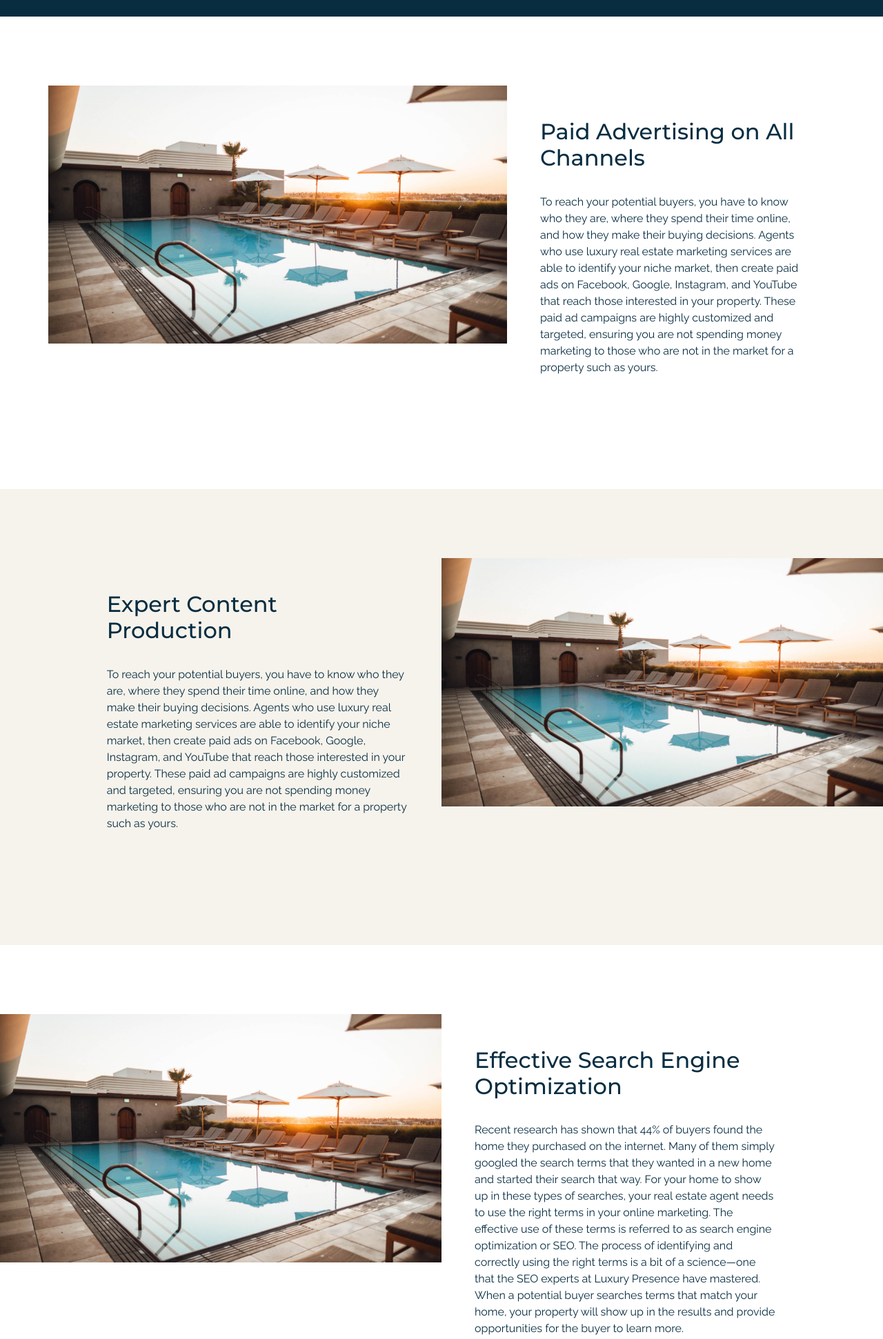
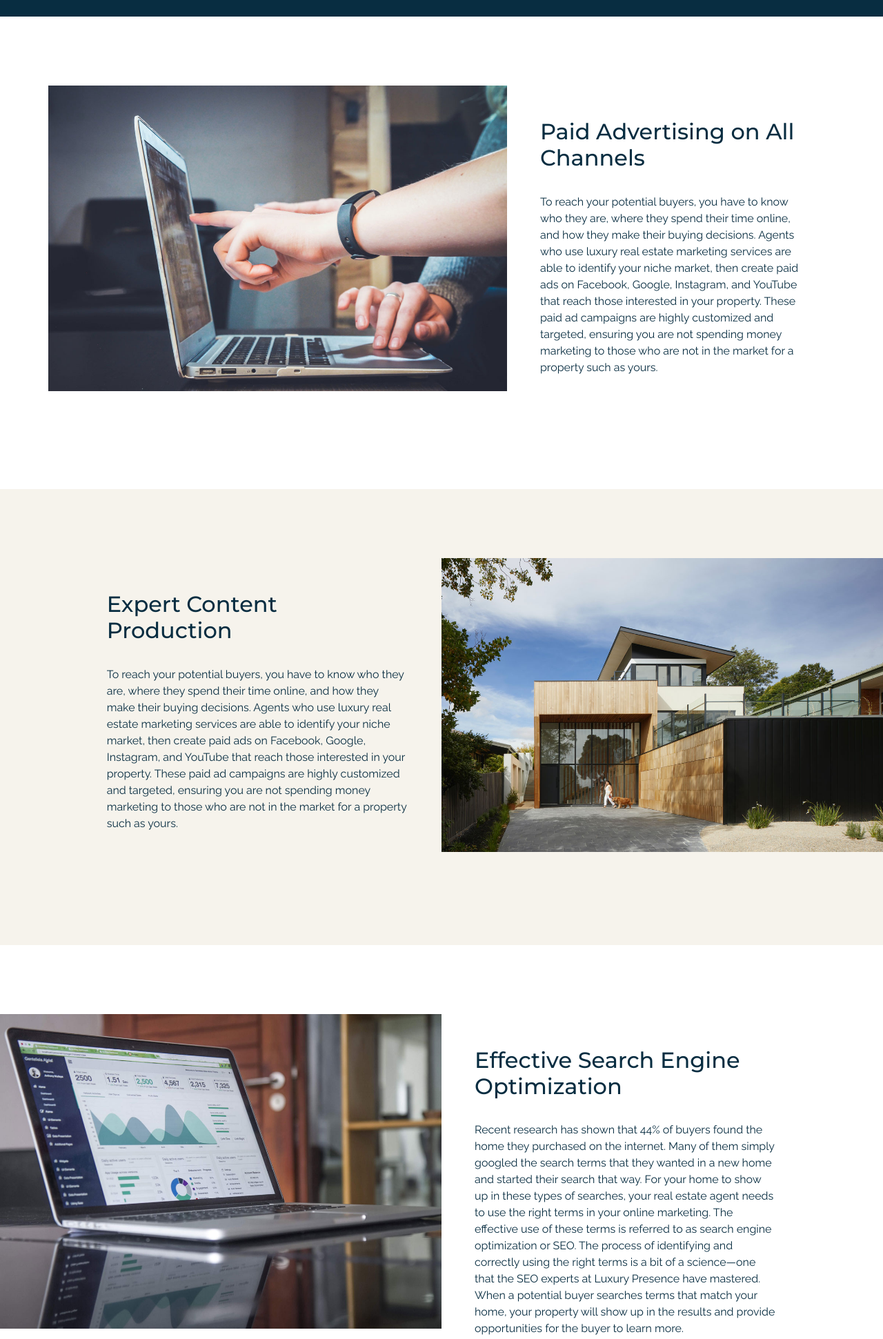
Before and after one commit to AsaraelNavarro/lpassignment, a plain HTML site: page index.html in a window 1280 px wide. Shown: the part 1160-3101 px from the top of the page at 69% size. Drawn offline with nearby package versions, Linux system fonts and the light colour scheme.

Commit message:
update images

```diff
--- a/index.html
+++ b/index.html
@@ -73,7 +73,7 @@
     <section class="container p-container">
         <div class="row">
             <div class="col-7 p-0">
-                <img src="/img/hero-cover.jpg" class="img-fluid" alt="Paid advertising">
+                <img src="./img/advertising.jpg" class="img-fluid" alt="Paid advertising">
             </div>
             <div class="col-5 p-5">
                 <h2>Paid Advertising on All Channels</h2>
@@ -96,14 +96,14 @@
                     property such as yours.</p>
             </div>
             <div class="col-6 p-0">
-                <img src="/img/hero-cover.jpg" class="img-fluid" alt="Paid advertising">
+                <img src="./img/content-production.jpg" class="img-fluid" alt="Paid advertising">
             </div>
         </div>
     </section>
     <section class="container-fluid p-container">
         <div class="row">
             <div class="col-6 p-0">
-                <img src="/img/hero-cover.jpg" class="img-fluid" alt="Paid advertising">
+                <img src="./img/seo.jpg" class="img-fluid" alt="Paid advertising">
             </div>
             <div class="col-5 p-5">
                 <h2>Effective Search Engine Optimization</h2>
@@ -131,7 +131,7 @@
                 </p>
             </div>
             <div class="col-6 p-0">
-                <img src="/img/hero-cover.jpg" class="img-fluid" alt="Paid advertising">
+                <img src="./img/social-media.jpg" class="img-fluid" alt="Paid advertising">
             </div>
         </div>
     </section>
```
Also changed, not shown: img/advertising.jpg (added), img/content-production.jpg (added), img/seo.jpg (added), img/social-media.jpg (added).
